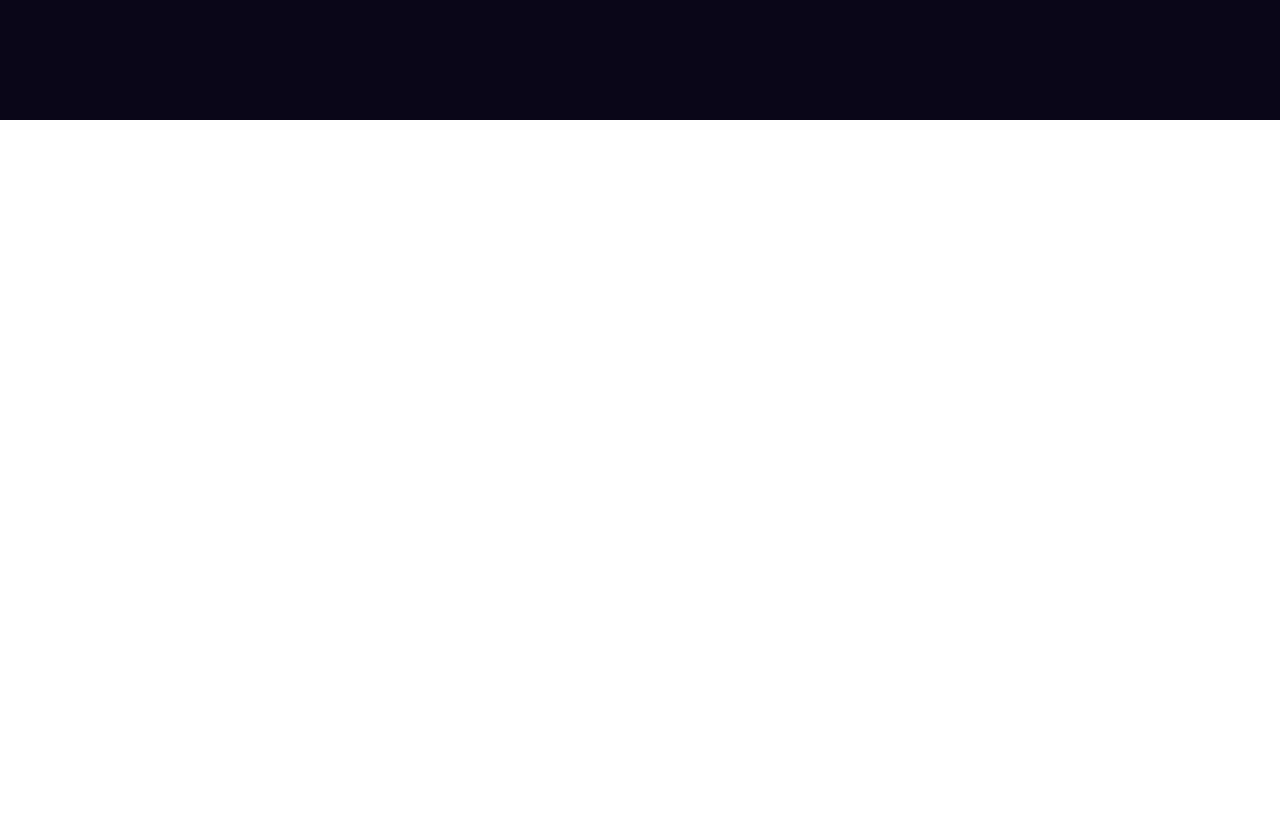
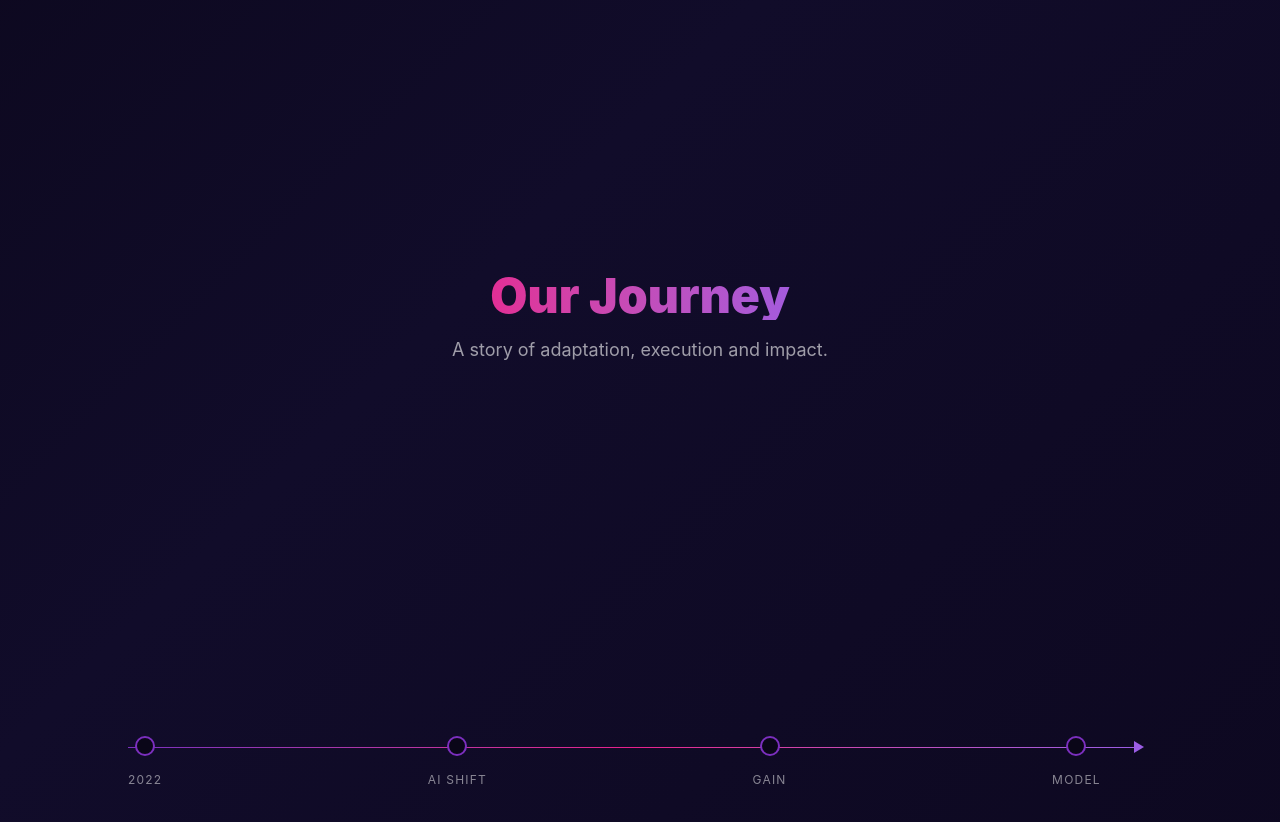
Before and after one commit to Matyas311/fendous-site, a React (Vite) app: page / in a window 1280 px wide. Shown: the part 680-1502 px from the top of the page. Before the commit the page ends 800 px from the top, so only its background shows below. Built offline with nearby package versions, Linux system fonts and the light colour scheme.

Commit message:
added journey section

```diff
--- a/package.json
+++ b/package.json
@@ -11,6 +11,7 @@
   },
   "dependencies": {
     "@tailwindcss/vite": "^4.3.1",
+    "lucide-react": "^1.18.0",
     "react": "^19.2.6",
     "react-dom": "^19.2.6",
     "tailwindcss": "^4.3.1"
--- a/src/App.tsx
+++ b/src/App.tsx
@@ -1,13 +1,61 @@
-import HeroSection from "./components/HerSection";
+import HeroSection from "./components/HeroSection";
+import JourneySection from "./components/JourneySection";
+import { Package, Network, Headphones } from "lucide-react";
 
 function App() {
   return (
+    <>
       <HeroSection
         years={4}
         tagline="From Products to Platforms. From Vision to Real Impact."
         dateRange="2022 – 2026"
         threeIs={["Innovation", "Integration", "Impact"]}
       />
+      <JourneySection
+        heading="Our Journey"
+        subheading="A story of adaptation, execution and impact."
+        nodes={[
+          {
+            id: 1,
+            label: "2022",
+            title: "The Start",
+            description:
+              "We Started with 3 core products built for modern business needs.",
+            items: ["Fendous CRM", "Fendous PLS", "Fendous Chatbot"],
+          },
+          {
+            id: 2,
+            label: "AI Shift",
+            title: "Market Disruption with AI",
+            description: "AI changed the game. We changed our strategy.",
+          },
+          {
+            id: 3,
+            label: "GAIN",
+            title: "Strategic Shift",
+            description: "We launched GAIN with 4 powerful pillars.",
+            items: [
+              "IT Solutions",
+              "AI Solutions",
+              "Security Solutions",
+              "ESG Intelligence",
+            ],
+          },
+          {
+            id: 4,
+            label: "Model",
+            title: "Integrated Business Model",
+            description:
+              "Products + Solutions + Support Services working together.",
+            circles: [
+              { label: "Products", icon: <Package size={16} /> },
+              { label: "Solutions", icon: <Network size={16} /> },
+              { label: "Services", icon: <Headphones size={16} /> },
+            ],
+          },
+        ]}
+      />
+    </>
   );
 }
 
--- a/src/components/HerSection.tsx
+++ b/src/components/HeroSection.tsx
@@ -14,7 +14,7 @@ export default function HeroSection({
   threeIs,
 }: HeroSectionProps) {
   return (
-    <main className="min-h-screen bg-brand-dark text-white flex flex-col items-center justify-center px-6 py-20 relative">
+    <main className="min-h-screen text-white flex flex-col items-center justify-center px-6 py-18 relative">
       {/* Logo */}
       <div className="absolute top-6 left-6">
         <img src={logoImg} alt="Logo" className="w-48" />
@@ -37,12 +37,12 @@ export default function HeroSection({
 
       <div className="flex items-center gap-4 text-brand-violet text-sm tracking-[0.3em] uppercase mb-6">
         {threeIs.map((pillar, i) => (
-          <>
-            <span key={pillar}>{pillar}</span>
+          <span key={pillar} className="flex items-center gap-4">
+            {pillar}
             {i < threeIs.length - 1 && (
-              <span className="text-brand-pink">·</span>
+              <span className="text-brand-pink mx-2">·</span>
             )}
-          </>
+          </span>
         ))}
       </div>
 
--- /dev/null
+++ b/src/components/JourneySection.tsx
@@ -0,0 +1,137 @@
+import { useState } from "react";
+
+interface CircleItem {
+  label: string;
+  icon: React.ReactNode;
+}
+
+interface TimelineNode {
+  id: number;
+  label: string;
+  title: string;
+  description: string;
+  items?: string[];
+  circles?: CircleItem[];
+}
+
+interface JourneySectionProps {
+  heading: string;
+  subheading: string;
+  nodes: TimelineNode[];
+}
+
+export default function JourneySection({
+  heading,
+  subheading,
+  nodes,
+}: JourneySectionProps) {
+  const [activeNode, setActiveNode] = useState<number | null>(null);
+
+  return (
+    <section className="min-h-screen text-white flex flex-col items-center justify-center px-12 py-20">
+      {/* Header */}
+      <div className="text-center mb-20">
+        <h2 className="text-5xl font-black bg-gradient-to-r from-brand-pink to-brand-violet bg-clip-text text-transparent mb-4">
+          {heading}
+        </h2>
+        <p className="text-white/60 text-lg">{subheading}</p>
+      </div>
+
+      {/* Timeline */}
+      <div className="relative w-full max-w-5xl">
+        {/* Cards row */}
+        <div className="relative flex justify-between mb-2 h-[150]">
+          {nodes.map((node) => (
+            <div
+              key={node.id}
+              className={`w-[35%] bg-brand-card border border-brand-purple rounded-xl p-5 transition-all duration-300 flex flex-col justify-between ${
+                activeNode === node.id
+                  ? "opacity-100 translate-y-0 border-brand-pink shadow-[0_0_20px_rgba(233,30,140,0.3)]"
+                  : "opacity-0 translate-y-4 pointer-events-none"
+              }`}
+            >
+              <div>
+                <h3 className="text-brand-pink font-bold text-[25px] mb-2">
+                  {node.title}
+                </h3>
+                <p className="text-white/60 text-[15px] leading-relaxed">
+                  {node.description}
+                </p>
+              </div>
+
+              {/* Regular list items */}
+              {node.items && (
+                <ul className="mt-3 space-y-1">
+                  {node.items.map((item) => (
+                    <li
+                      key={item}
+                      className="text-brand-violet text-[15px] flex items-center gap-2"
+                    >
+                      <span className="w-1 h-1 rounded-full bg-brand-pink inline-block" />
+                      {item}
+                    </li>
+                  ))}
+                </ul>
+              )}
+
+              {/* Overlapping circles */}
+              {node.circles && (
+                <div className="flex items-center justify-center mt-3 -space-x-3">
+                  {node.circles.map((circle, i) => (
+                    <div
+                      key={circle.label}
+                      className="w-16 h-16 rounded-full border-2 border-brand-pink flex flex-col items-center justify-center"
+                      style={{ zIndex: i + 1 }}
+                    >
+                      <div className="text-white w-5 h-5">{circle.icon}</div>
+                      <span className="text-[8px] text-white/70 tracking-wide uppercase mt-1">
+                        {circle.label}
+                      </span>
+                    </div>
+                  ))}
+                </div>
+              )}
+            </div>
+          ))}
+        </div>
+
+        {/* Line + nodes */}
+        <div className="relative flex items-center">
+          {/* Line */}
+          <div className="absolute left-0 right-4 h-px bg-gradient-to-r from-brand-purple via-brand-pink to-brand-violet" />
+
+          {/* Arrow head */}
+          <div
+            className="absolute right-0 w-0 h-0
+            border-t-[6px] border-t-transparent
+            border-b-[6px] border-b-transparent
+            border-l-[10px] border-l-brand-violet right-2"
+          />
+
+          {/* Nodes */}
+          <div className="relative w-[95%] flex justify-between top-5">
+            {nodes.map((node) => (
+              <div
+                key={node.id}
+                className="flex flex-col items-center cursor-pointer group"
+                onMouseEnter={() => setActiveNode(node.id)}
+                onMouseLeave={() => setActiveNode(null)}
+              >
+                <div
+                  className={`w-5 h-5 rounded-full border-2 transition-all duration-300 z-10 -mt-[10px] ${
+                    activeNode === node.id
+                      ? "bg-brand-pink border-brand-pink scale-150 shadow-[0_0_12px_rgba(233,30,140,0.8)]"
+                      : "bg-brand-dark border-brand-purple group-hover:border-brand-pink"
+                  }`}
+                />
+                <span className="mt-4 text-xs text-white/50 tracking-widest uppercase text-center group-hover:text-brand-pink transition-colors duration-300">
+                  {node.label}
+                </span>
+              </div>
+            ))}
+          </div>
+        </div>
+      </div>
+    </section>
+  );
+}
--- a/src/index.css
+++ b/src/index.css
@@ -8,3 +8,8 @@
   --color-brand-dark: #0A0618;
   --color-brand-card: #110C2A;
 }
+
+html {
+  background: linear-gradient(135deg, #0A0618 0%, #110C2A 50%, #0D0820 100%);
+  min-height: 100%;
+}
```
Also changed, not shown: 1 other file (tests, documents, lock files or other folders). Lines whose indentation alone changed are shown as unchanged.
